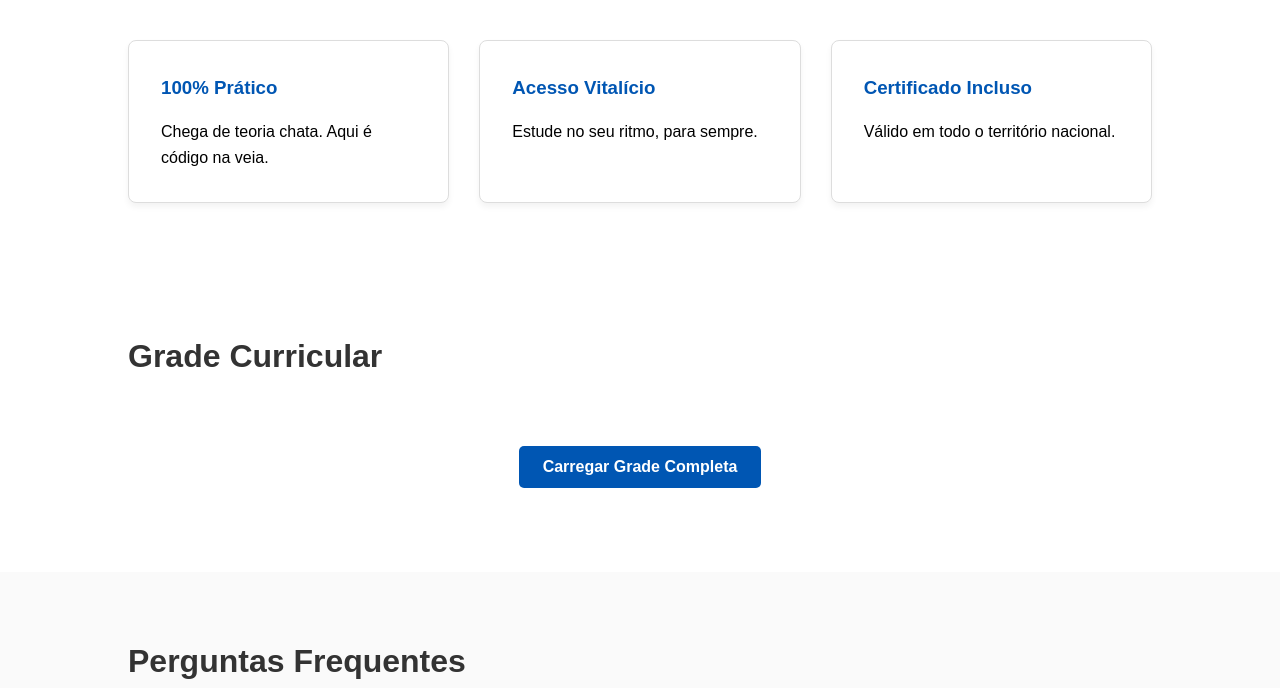
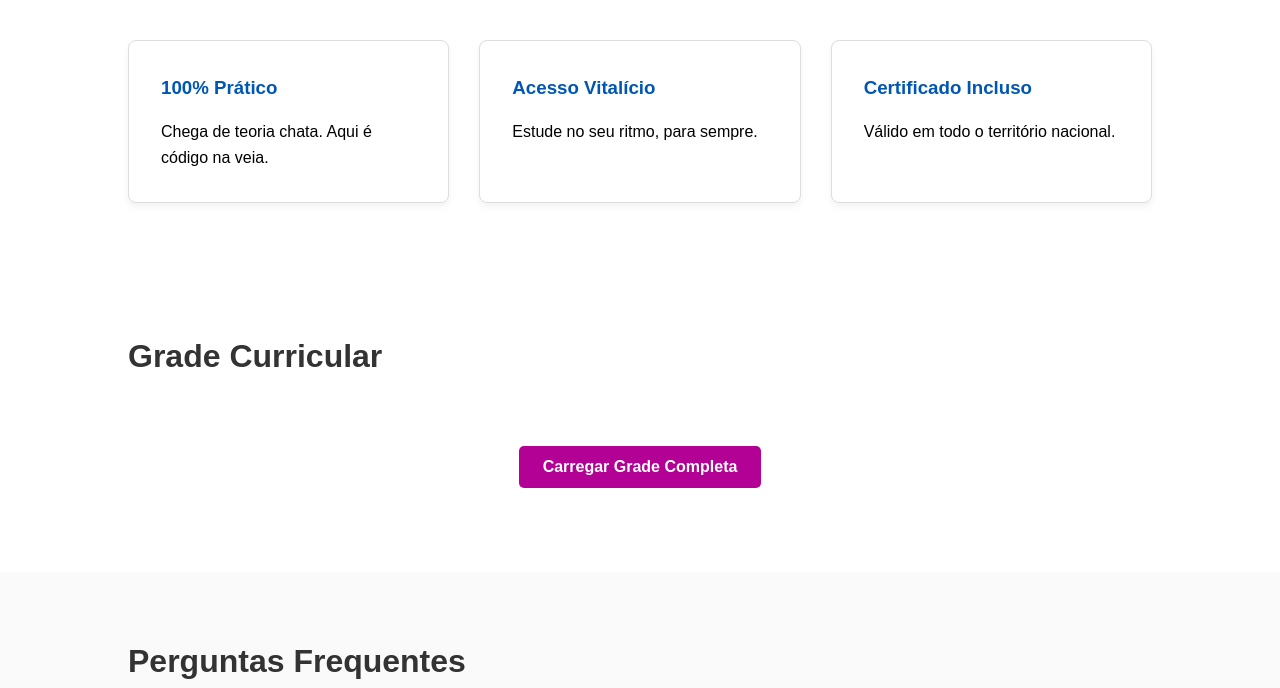
Before and after one commit to vit0rrr/StreamMaster, a website: page index.html in a window 1280 px wide. Shown: the part 598-1286 px from the top of the page. Drawn offline with Linux system fonts and the light colour scheme; files whose address does not match are found by name.

Commit message:
style: alterar cor do botão para rosa

```diff
--- a/index.css
+++ b/index.css
@@ -82,7 +82,7 @@ body {
 }
 
 .btn--primary {
-    background-color: #0056b3; /* Azul acessível */
+    background-color: #b30095; /* Azul acessível */
     color: white;
     font-weight: bold;
     transition: background-color 0.3s;
```
